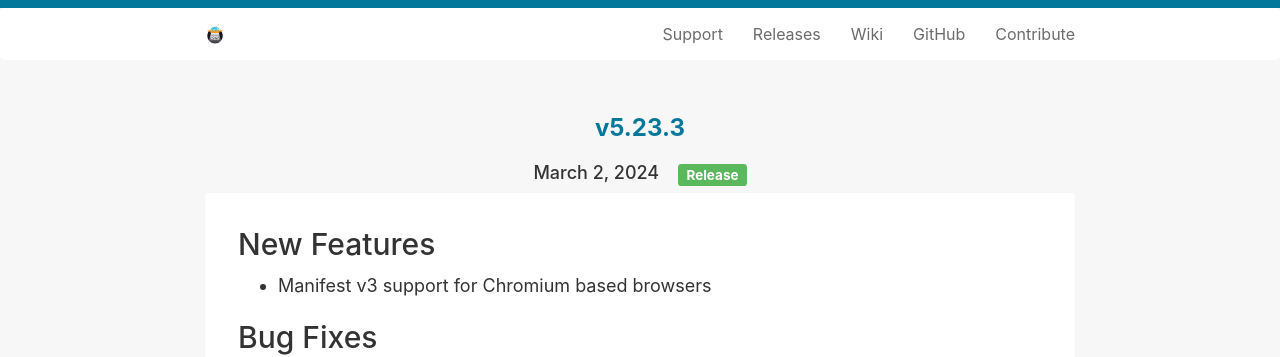
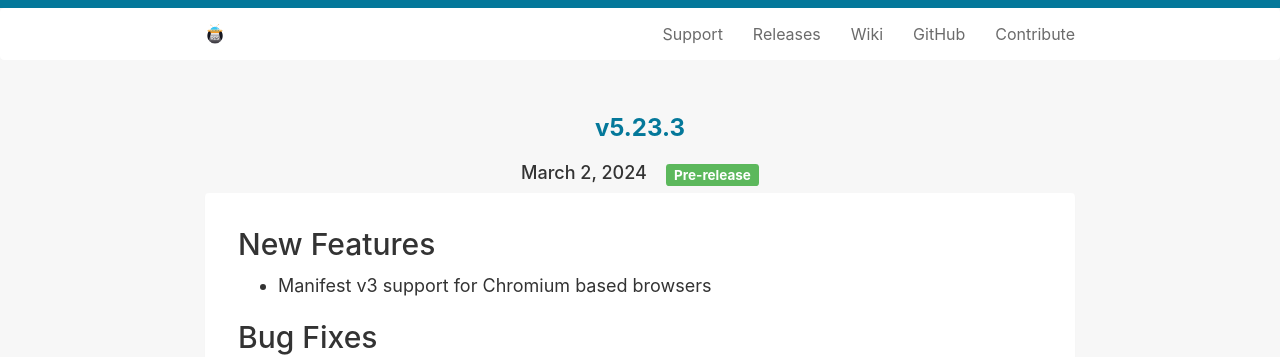
Before and after one commit to Reddit-Enhancement-Suite/Reddit-Enhancement-Suite.github.io, a Jekyll site: the page built from _posts/2024-03-02-5233.md, in a window 1280 px wide. Shown: the top 357 px of the page. Built offline with Jekyll 4.4.1, drawn with Linux system fonts in a browser that asks for light colours.

Commit message:
Update 2024-03-02-5233.md

```diff
--- a/_posts/2024-03-02-5233.md
+++ b/_posts/2024-03-02-5233.md
@@ -3,7 +3,7 @@ layout: releases
 title:  v5.23.3
 permalink: releases/5.23.3/
 tags:
-- Release
+- Pre-release
 ---
 
 ### New Features
```
